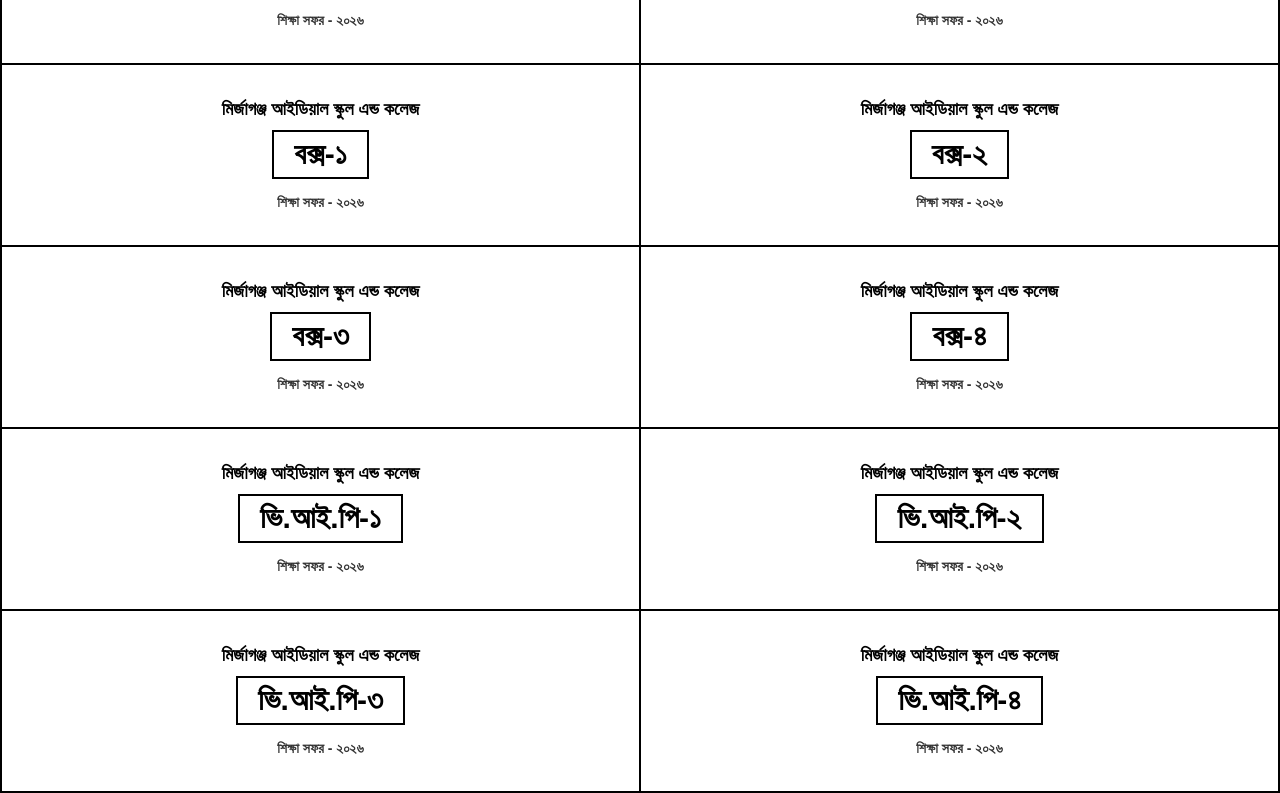
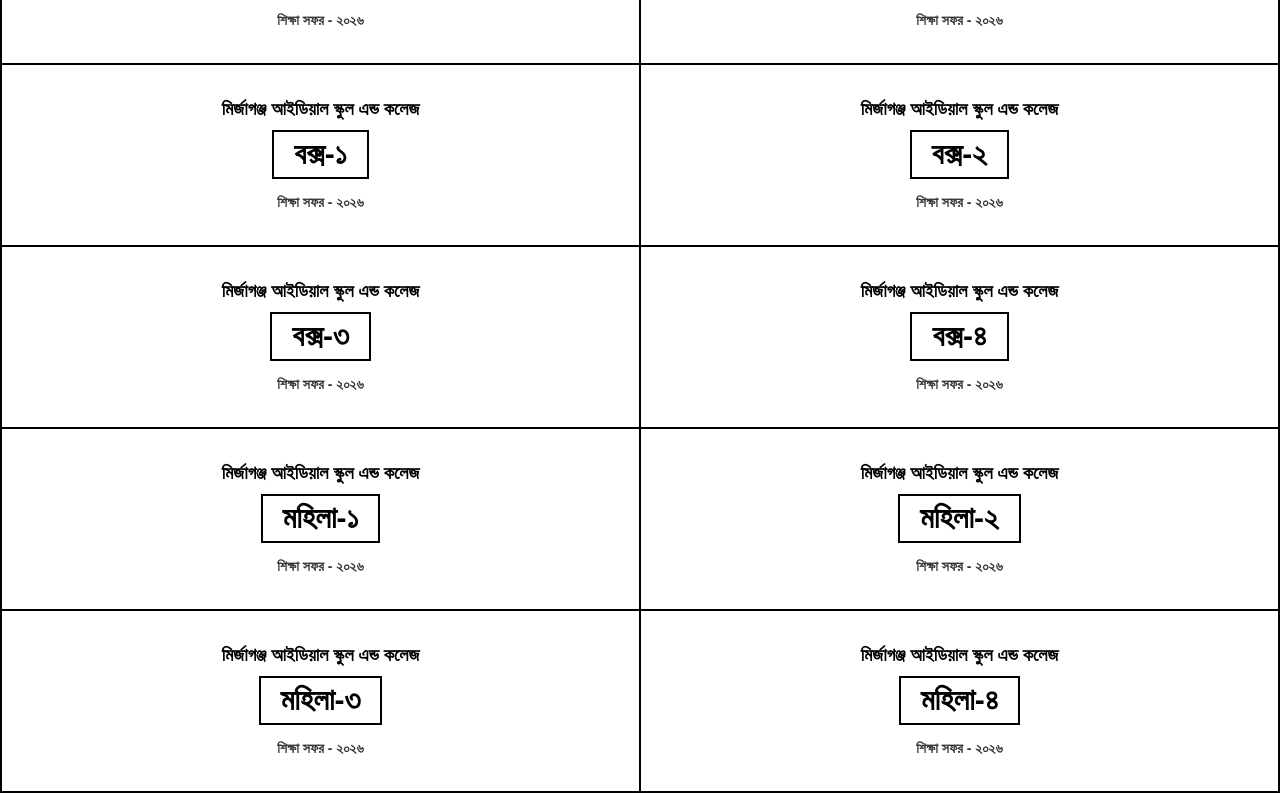
Before and after one commit to imran-zahid-1/MGISC-Tour, a plain HTML site: page index.html in a window 1280 px wide. Shown: the part 3878-4671 px from the top of the page. Drawn offline with Linux system fonts and the light colour scheme.

Commit message:
Update index.html
মহিলা আসন নাম

```diff
--- a/index.html
+++ b/index.html
@@ -114,7 +114,7 @@
     }
     // ৪টি ভিআইপি
     for (let i = 1; i <= 4; i++) {
-        container.innerHTML += createTicket("ভি.আই.পি", i);
+        container.innerHTML += createTicket("মহিলা", i);
     }
 </script>
 
```
